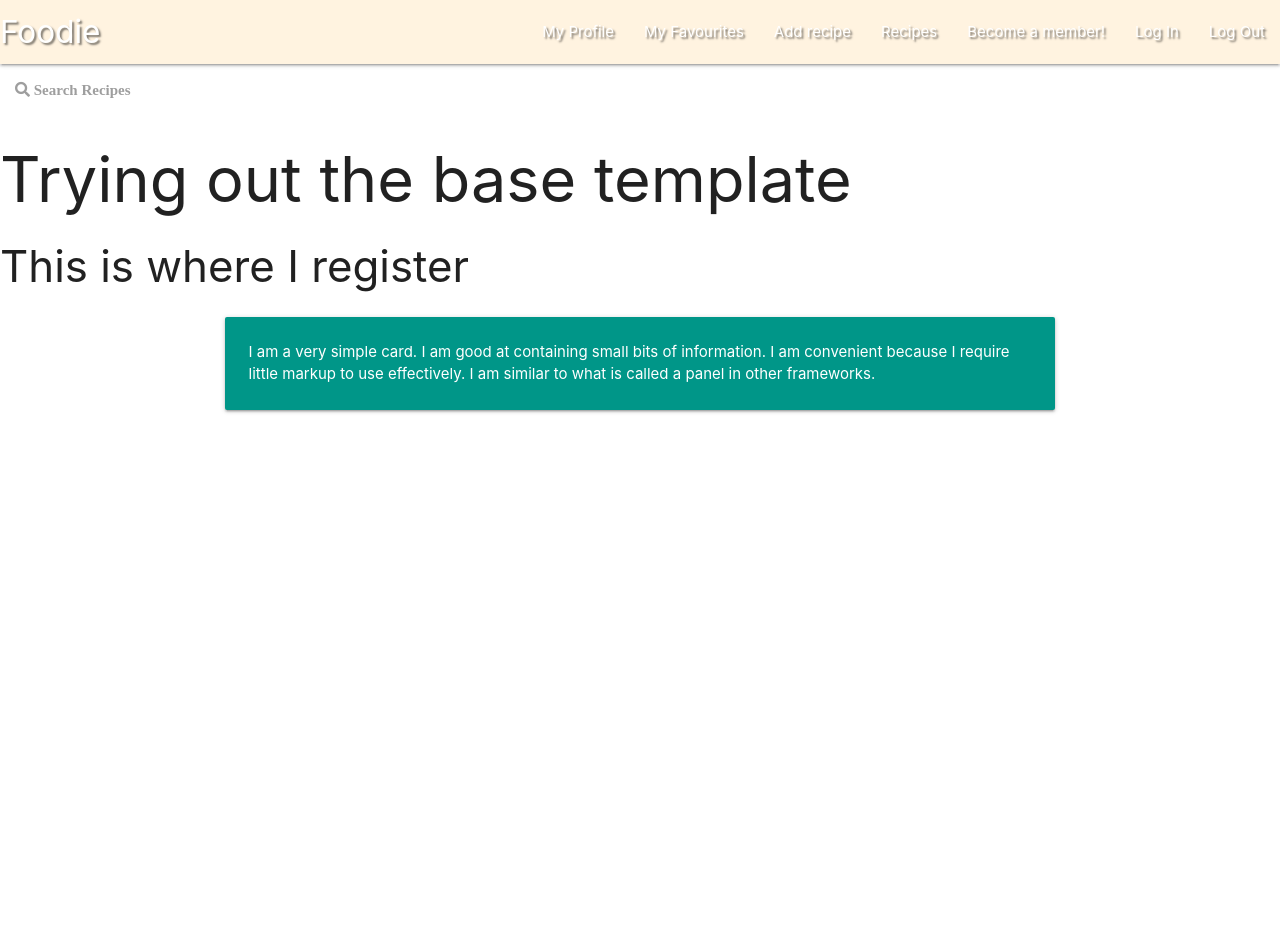
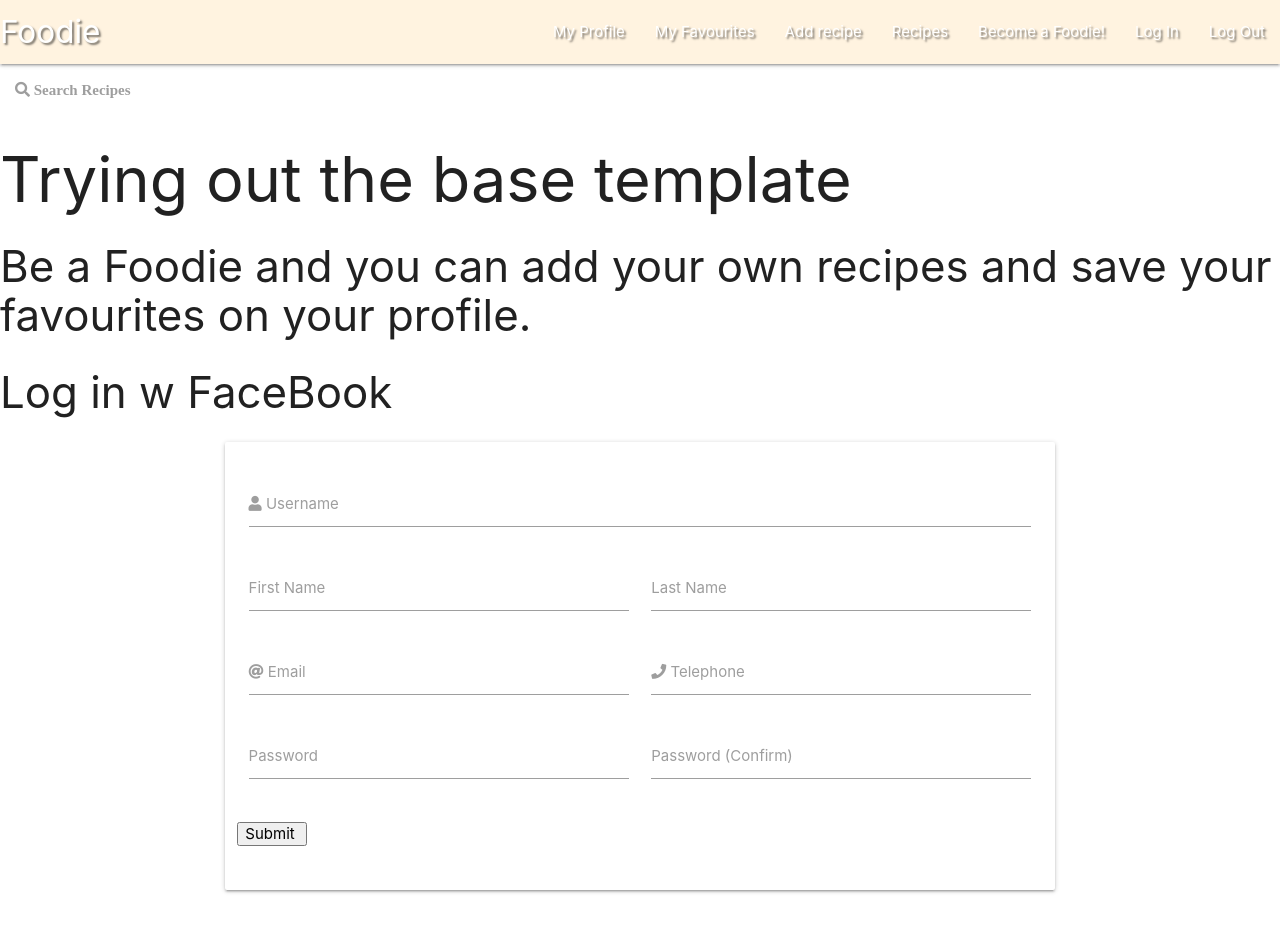
Before and after one commit to Code-Institute-Submissions/foodie-2, a Flask app: page /register in a window 1280 px wide. Before the commit the page ends 413 px from the top, so only its background shows below. Run offline with Flask 2, Linux system fonts and the light colour scheme; some libraries are stand-ins or nearby versions.

Commit message:
add register form, materialize

```diff
--- a/app.py
+++ b/app.py
@@ -26,6 +26,24 @@ def get_recipes():
 
 @app.route("/register", methods=["GET", "POST"])
 def register():
+    if request.method == "POST":
+        # check if username already exists in db
+        existing_user = mongo.db.users.find_one(
+            {"username": request.form.get("username").lower()})
+
+        if existing_user:
+            flash("Username already exists")
+            return redirect(url_for("register"))
+
+        register = {
+            "username": request.form.get("username").lower(),
+            "password": generate_password_hash(request.form.get("password"))
+        }
+        mongo.db.users.insert_one(register)
+
+        # put the new user into 'session' cookie
+        session["user"] = request.form.get("username").lower()
+        flash("Registration Successful!")
     return render_template("register.html")
 
 
--- a/static/js/script.js
+++ b/static/js/script.js
@@ -1,3 +1,20 @@
 $(document).ready(function(){
+    //Navigation
     $('.sidenav').sidenav();
-  });
+
+    //Confirm password
+    $("#password").on("focusout", function (e) {
+        if ($(this).val() != $("#passwordConfirm").val()) {
+            $("#passwordConfirm").removeClass("valid").addClass("invalid");
+        } else {
+            $("#passwordConfirm").removeClass("invalid").addClass("valid");
+        }
+    });
+    $("#passwordConfirm").on("keyup", function (e) {
+        if ($("#password").val() != $(this).val()) {
+            $(this).removeClass("valid").addClass("invalid");
+        } else {
+            $(this).removeClass("invalid").addClass("valid");
+        }
+    });
+});
--- a/templates/base.html
+++ b/templates/base.html
@@ -25,7 +25,7 @@
                 <li><a href="#">My Favourites</a></li>
                 <li><a href="#">Add recipe</a></li>
                 <li><a href="{{ url_for('get_recipes') }}">Recipes</a></li>
-                <li><a href="{{ url_for('register') }}">Become a member!</a></li>
+                <li><a href="{{ url_for('register') }}">Become a Foodie!</a></li>
                 <li><a href="#">Log In</a></li>
                  <li><a href="#">Log Out</a></li>
             </ul>
--- a/templates/register.html
+++ b/templates/register.html
@@ -2,14 +2,54 @@
 {% block content %}
 
 
-<h3>This is where I register</h3>
+<h3> Be a Foodie and you can add your own recipes and save your favourites on your profile.</h3>
+
+<h3>Log in w FaceBook</h3>
 
     <div class="row">
-        <form class="col s12 m8 offset-m2">
-            <div class="card-panel teal">
-            <span class="white-text">I am a very simple card. I am good at containing small bits of information.
-            I am convenient because I require little markup to use effectively. I am similar to what is called a panel in other frameworks.
-            </span>
+        <form class="col s12 m8 offset-m2" method="POST" action="{{ url_for('register') }}">
+            <div class="card-panel">
+                <!-- username-->
+                <div class="row">
+                    <div class="input-field col s12">
+                        <input id="username" name="username" type="text" class="validate" minlength="4" maxlength="15"
+                               required>
+                        <label for="username"> <i class=" fas fa-user"></i> Username</label>
+                    </div>
+                    <div class="input-field col s6">
+                        <input id="first_name" name="first_name" type="text" class="validate" minlength="2" maxlength="15"
+                               required>
+                        <label for="first_name">First Name</label>
+                    </div>
+                    <div class="input-field col s6">
+                        <input id="last_name" name="last_name" type="text" class="validate" minlength="2" maxlength="15"
+                               required>
+                        <label for="last_name">Last Name</label>
+                    </div>
+
+                    <div class="input-field col s6">
+                        <input id="email" name="email" type="email" class="validate" required>
+                        <label for="email"><i class=" fas fa-at"></i> Email</label>
+                    </div>
+                    <div class="input-field col s6">
+                        <input id="phone" name="phone" type="tel" class="validate" required>
+                        <label for="phone"> <i class="fas fa-phone"></i> Telephone</label>
+                    </div>
+                    <div class="input-field col s6">
+                        <input id="password" type="password" class="validate">
+                        <label for="password">Password</label>
+                    </div>
+                    <div class="input-field col s6">
+                        <input id="passwordConfirm" type="password">
+                        <label id="lblPasswordConfirm" for="passwordConfirm" data-error="Password not match"
+                               data-success="Password Match">Password (Confirm)</label>
+                    </div>
+                </div>
+                <div class="row">
+                    <button type="submit" name="action">Submit
+                        <i class="fas fa-sign-in"></i>
+                    </button>
+                </div>
             </div>
         </form>
     </div>
```
